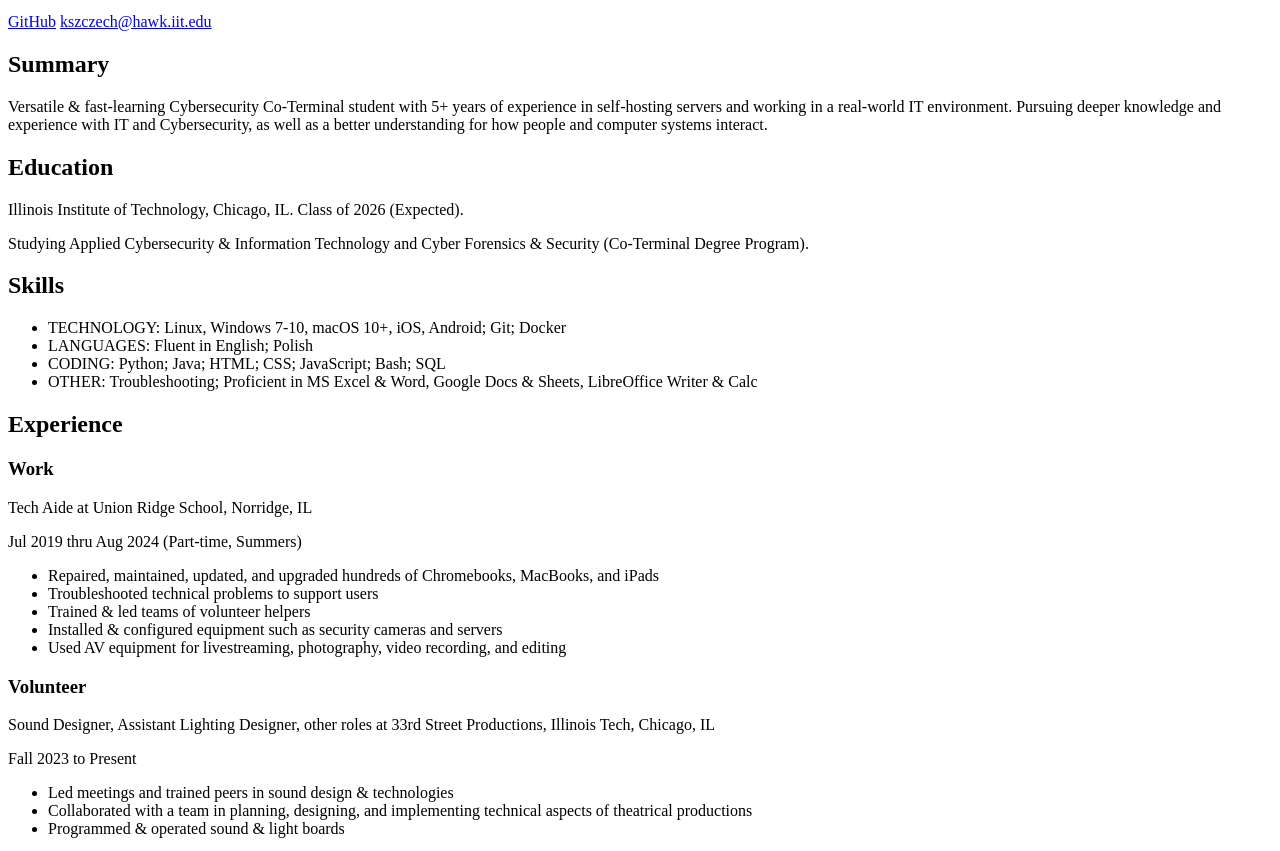
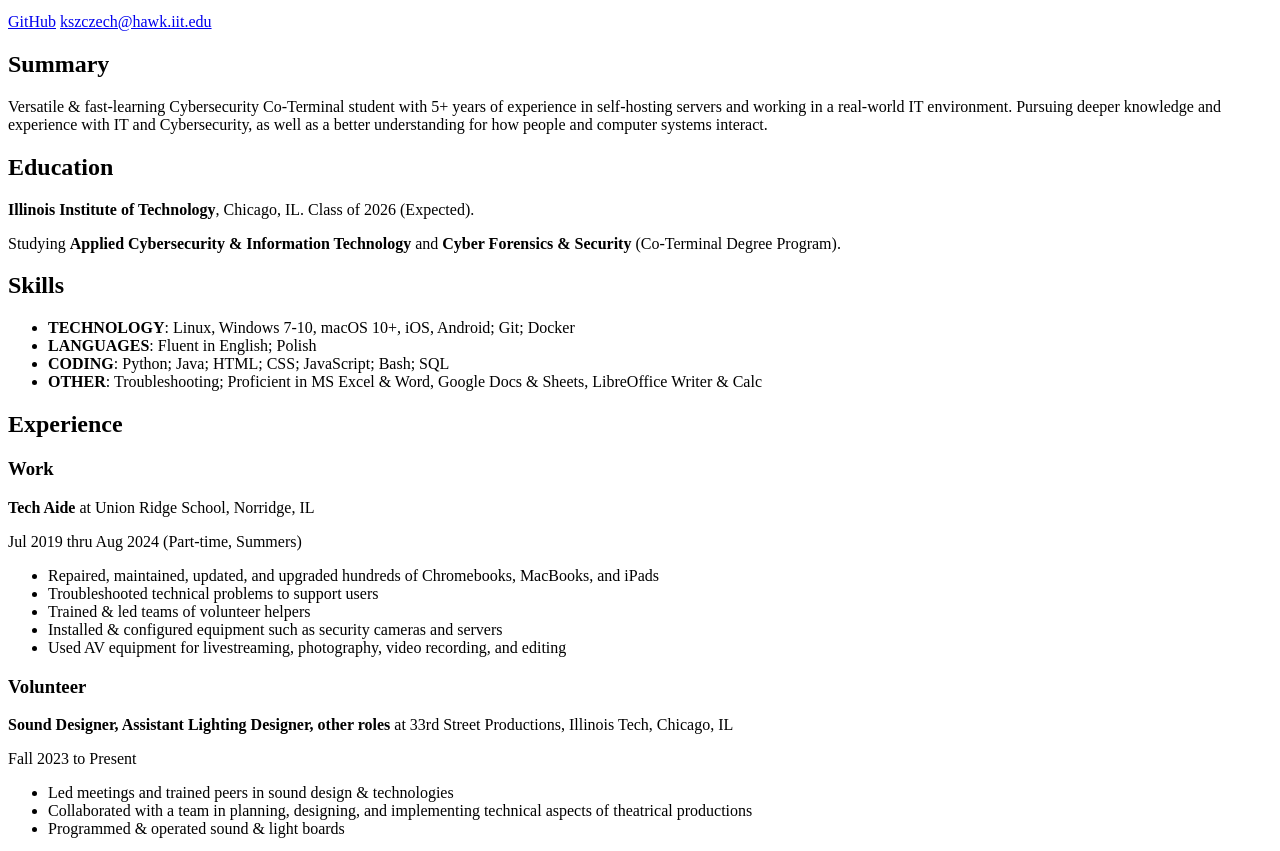
Before and after one commit to k-szczech/ITMD441-Lab1, a plain HTML site: page index.html in a window 1280 px wide. Shown: the part 101-952 px from the top of the page. Drawn offline with Linux system fonts and the light colour scheme.

Commit message:
Replaced span with strong tags for bold text

```diff
--- a/index.html
+++ b/index.html
@@ -21,23 +21,23 @@
 		</section>
 		<section id="education">
 			<h2>Education</h2>
-			<p><span class="bold">Illinois Institute of Technology</span>, Chicago, IL. Class of 2026 (Expected).</p>
-			<p>Studying <span class="bold">Applied Cybersecurity &amp; Information Technology</span> and <span class="bold">Cyber Forensics &amp; Security</span> (Co-Terminal Degree Program).</p>
+			<p><strong>Illinois Institute of Technology</strong>, Chicago, IL. Class of 2026 (Expected).</p>
+			<p>Studying <strong>Applied Cybersecurity &amp; Information Technology</strong> and <strong>Cyber Forensics &amp; Security</strong> (Co-Terminal Degree Program).</p>
 		</section>
 		<section id="skills">
 			<h2>Skills</h2>
 			<ul>
-				<li><span class="bold">TECHNOLOGY</span>: Linux, Windows 7-10, macOS 10+, iOS, Android; Git; Docker</li>
-				<li><span class="bold">LANGUAGES</span>: Fluent in English; Polish</li>
-				<li><span class="bold">CODING</span>: Python; Java; HTML; CSS; JavaScript; Bash; SQL</li>
-				<li><span class="bold">OTHER</span>: Troubleshooting; Proficient in MS Excel &amp; Word, Google Docs &amp; Sheets, LibreOffice Writer &amp; Calc</li>
+				<li><strong>TECHNOLOGY</strong>: Linux, Windows 7-10, macOS 10+, iOS, Android; Git; Docker</li>
+				<li><strong>LANGUAGES</strong>: Fluent in English; Polish</li>
+				<li><strong>CODING</strong>: Python; Java; HTML; CSS; JavaScript; Bash; SQL</li>
+				<li><strong>OTHER</strong>: Troubleshooting; Proficient in MS Excel &amp; Word, Google Docs &amp; Sheets, LibreOffice Writer &amp; Calc</li>
 			</ul>
 		</section>
 		<section id="experience">
 			<h2>Experience</h2>
 			<section id="work">
 				<h3>Work</h3>
-				<p><span class="bold">Tech Aide</span> at Union Ridge School, Norridge, IL</p>
+				<p><strong>Tech Aide</strong> at Union Ridge School, Norridge, IL</p>
 				<p>Jul 2019 thru Aug 2024 (Part-time, Summers)</p>
 				<ul>
 					<li>Repaired, maintained, updated, and upgraded hundreds of Chromebooks, MacBooks, and iPads</li>
@@ -49,7 +49,7 @@
 			</section>
 			<section id="volunteer">
 				<h3>Volunteer</h3>
-				<p><span class="bold">Sound Designer, Assistant Lighting Designer, other roles</span> at 33rd Street Productions, Illinois Tech, Chicago, IL</p>
+				<p><strong>Sound Designer, Assistant Lighting Designer, other roles</strong> at 33rd Street Productions, Illinois Tech, Chicago, IL</p>
 				<p>Fall 2023 to Present </p>
 				<ul>
 					<li>Led meetings and trained peers in sound design &amp; technologies</li>
@@ -60,6 +60,10 @@
 		</section>
 		<section id="projects">
 			<h2>Projects</h2>
+			<section id="ipro">
+				<h3>IIT IPRO</h3>
+
+			</section>
 		</section>
 		<footer>
 			<p>Copyright &copy; 2025 Krystian Szczech.</p>
```
